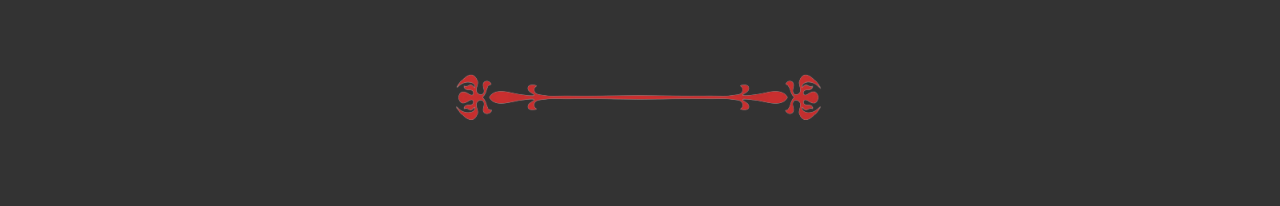
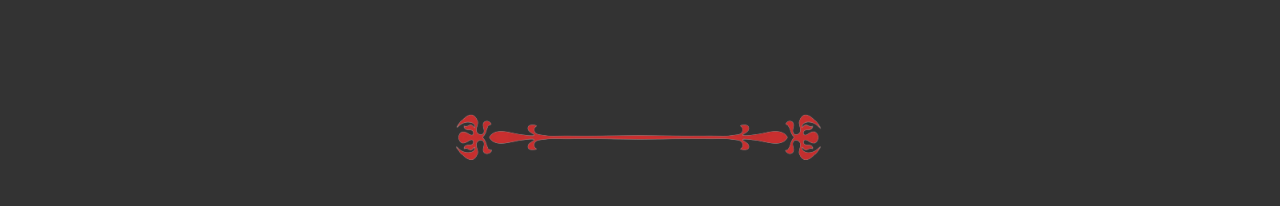
Before and after one commit to sbayrak/sb-steak-house, a React (Create React App) app: page / in a window 1280 px wide. Shown: the part 384-590 px from the top of the page. Built offline with nearby package versions, Linux system fonts and the light colour scheme; a web font is replaced by a local one.

Commit message:
Added more space for ormament

```diff
--- a/src/layout/Ornament.js
+++ b/src/layout/Ornament.js
@@ -7,7 +7,8 @@ const useStyles = makeStyles((theme) => ({
     display: 'flex',
     justifyContent: 'center',
     alignItems: 'center',
-    marginTop: theme.spacing(15),
+    marginTop: theme.spacing(20),
+    marginBottom: theme.spacing(20),
   },
   ornament: {
     width: '400px',
```
